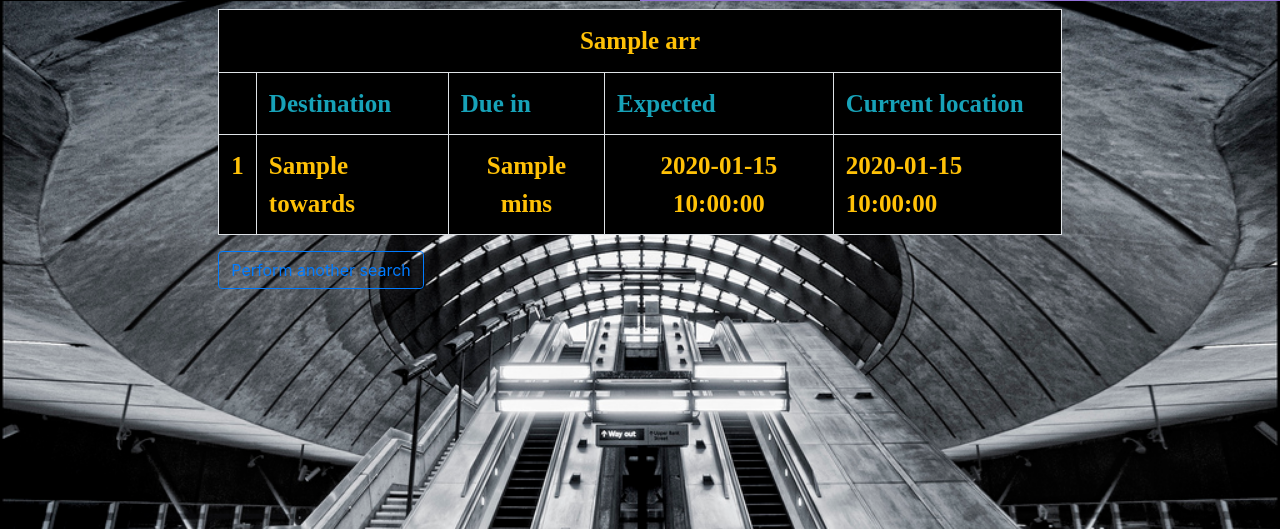
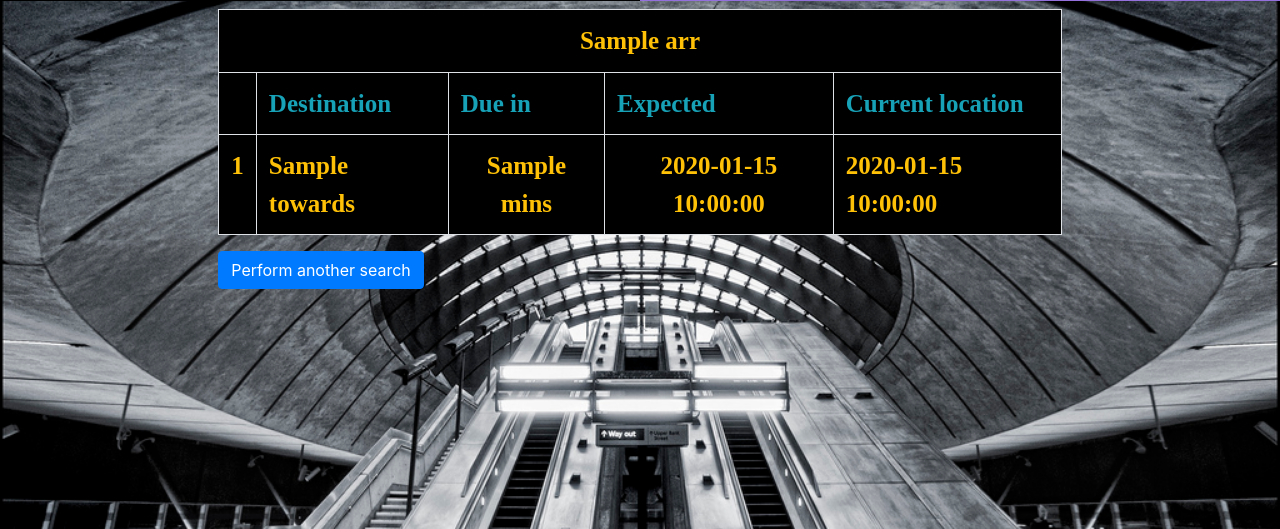
Before and after one commit to sukh-nijjar/Tube-Arrivals, a Flask app: template templates/arrivals.html in a window 1280 px wide. Shown: the part 95-624 px from the top of that part. Run offline with Flask 2, Linux system fonts and the light colour scheme; the template is opened without the code that fills it: most values are stand-ins (such as "Sample title", 1, 10 or a date in 2020); the page is wider than the window, and the part outside it is not shown; some libraries are stand-ins or nearby versions; some web fonts are replaced.

Commit message:
Changed button class to provide better contrast with background image

```diff
--- a/templates/arrivals.html
+++ b/templates/arrivals.html
@@ -118,7 +118,7 @@
   <div class="row">
     <div class="col-sm-2"></div>
     <div class="col-sm-8">
-      <a href="/" class="btn btn-outline-primary" role="button">Perform another search</a>
+      <a href="/" class="btn btn-primary" role="button">Perform another search</a>
     </div>
     <div class="col-sm-2"></div>
   </div>
```
